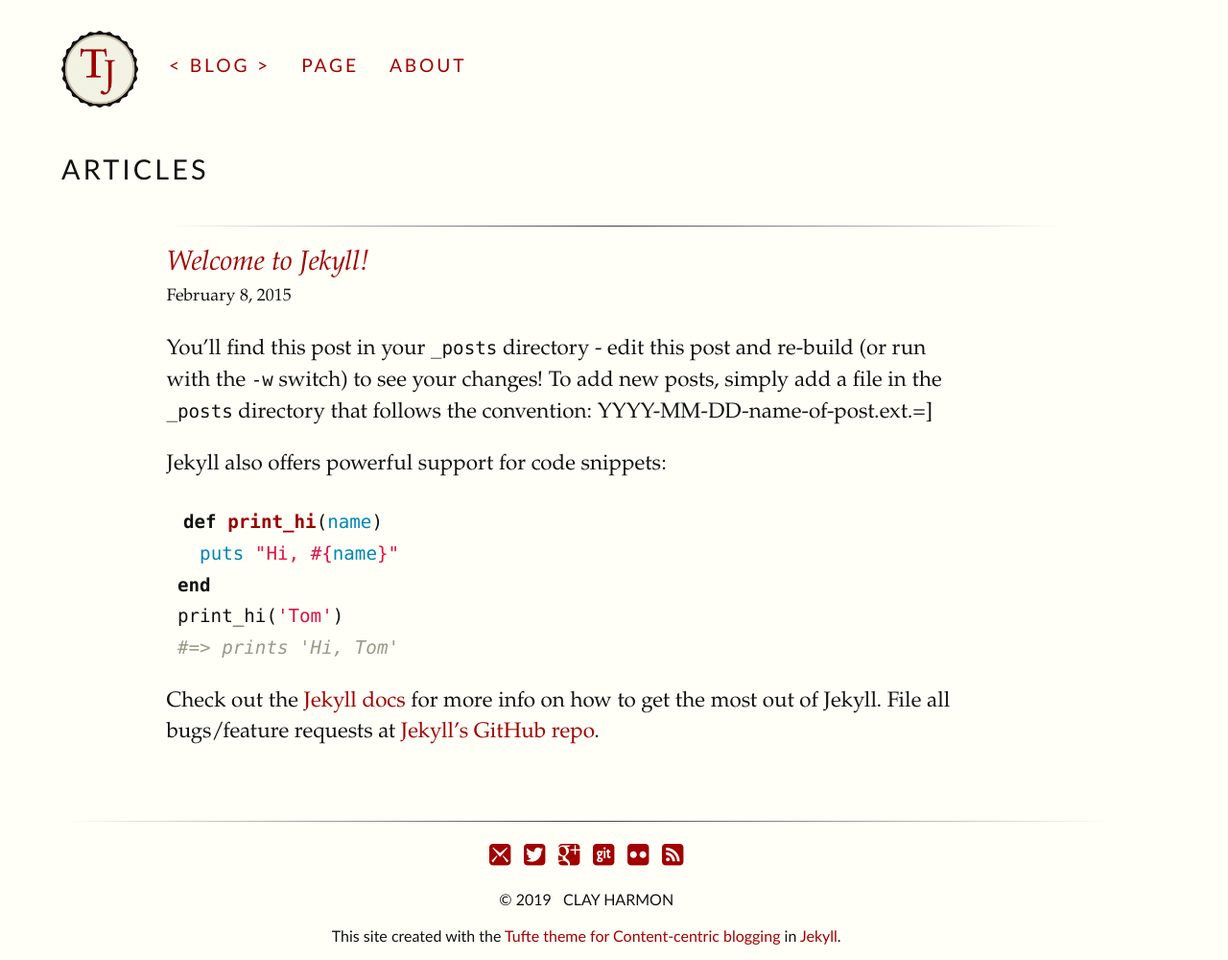
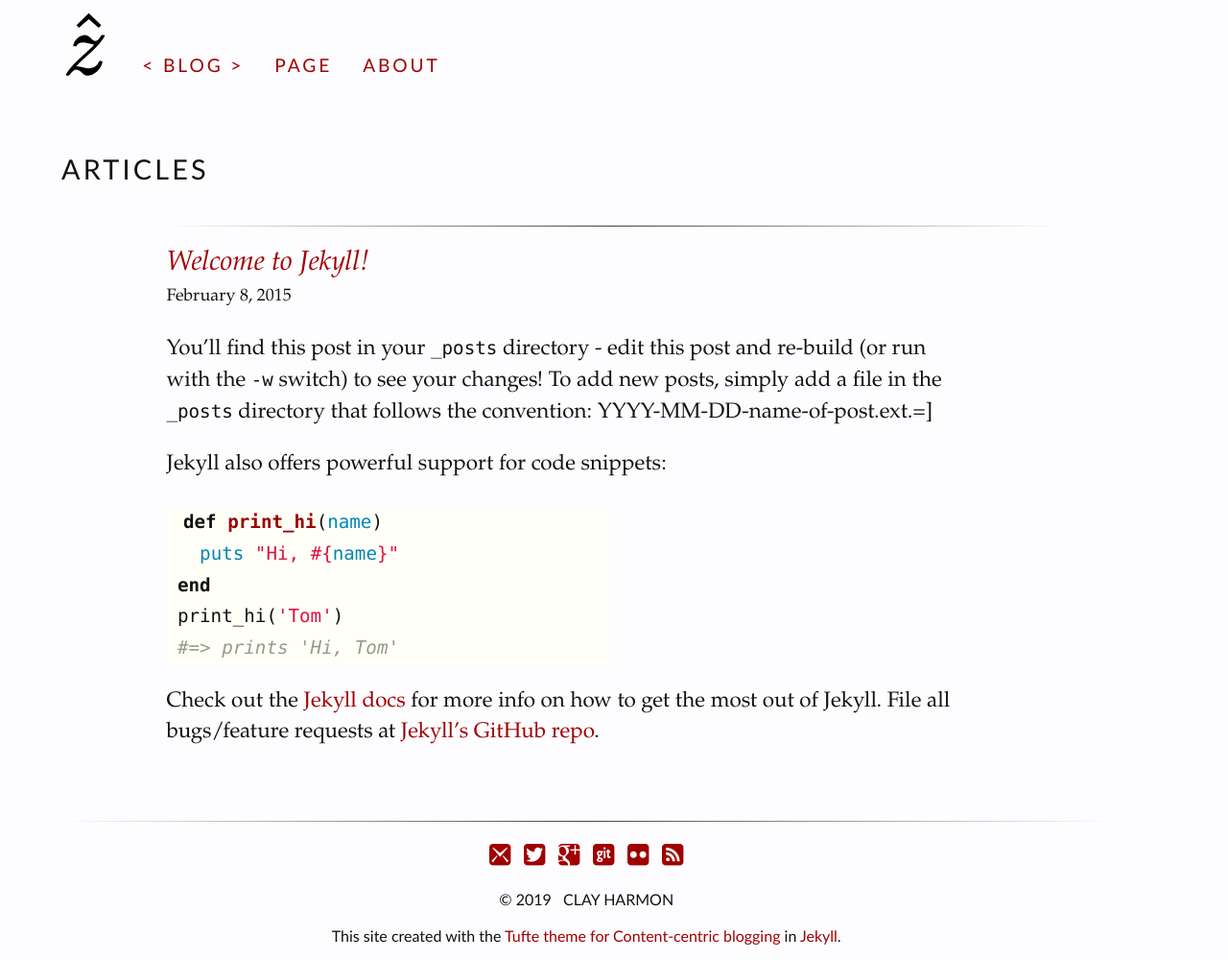
Before and after one commit to danabo/zhat, a Jekyll site: the page built from index.html, in a window 1280 px wide. Shown: the whole page at 96% size. Built offline with Jekyll 4.4.1, drawn with Linux system fonts in a browser that asks for light colours.

Commit message:
zhat icons

```diff
--- a/_includes/head.html
+++ b/_includes/head.html
@@ -40,4 +40,6 @@
   <link rel="canonical" href="{{ page.url | replace:'index.html','' | prepend: site.baseurl | prepend: site.url }}">
 
   <link rel="alternate" type="application/rss+xml" title="{{ site.title }}" href="{{ "/feed.xml" | prepend: site.baseurl | prepend: site.url }}" />
+
+  <link rel="shortcut icon" type="image/png" href="{{ "/assets/img/favicon-32x32.png" | prepend: site.baseurl }}">
 </head>
--- a/_includes/header.html
+++ b/_includes/header.html
@@ -1,9 +1,9 @@
 <!--- Header and nav template site-wide -->
 <header>
-    <nav class="group">
-	<a href="{{site.baseurl}}/"><img class="badge" src="{{site.baseurl}}/assets/img/badge_1.png" alt="CH"></a>
-	{% for node in site.pages %}
-		{% unless node.nav_exclude %}
+  <nav class="group">
+  	<a href="{{site.baseurl}}/"><img class="badge" src="{{site.baseurl}}/assets/img/zhat.svg" alt="\hat{z}" onerror="this.onerror=null;this.src='{{site.baseurl}}/assets/img/zhat-large.png';"></a>
+		{% for node in site.pages %}
+			{% unless node.nav_exclude %}
 		    {% if page.url == node.url %}
 		      <a class="active" href="{{node.url | prepend: site.baseurl}}" class="active">{{node.title}}</a>
 		    {% else %}
--- a/_sass/_settings.scss
+++ b/_sass/_settings.scss
@@ -8,7 +8,7 @@ $sans-font:  "Gill Sans", "Gill Sans MT", "Lato", Calibri, sans-serif;
 $code-font: Consolas, "Liberation Mono", Menlo, Courier, monospace;
 $url-font: "Lucida Console", "Lucida Sans Typewriter", Monaco, "Bitstream Vera Sans Mono", monospace;
 $text-color: #111;
-$bg-color: #fffff8;
+$bg-color: #fdfdff;
 $contrast-color: #a00000;
 $border-color: #333333;
 $link-style: color; // choices are 'color' or 'underline'. Default is color using $contrast-color set above
--- a/css/tufte.scss
+++ b/css/tufte.scss
@@ -367,7 +367,7 @@ header > nav a img{
   height: 5rem;
   position: relative;
   max-width: 100%;
-  top:-1.5rem;
+  top:-3rem;
 }
 ul.footer-links, .credits{
   list-style: none;
```
Also changed, not shown: assets/img/favicon-32x32.png (added), assets/img/zhat-large.png (added), assets/img/zhat.svg (added), 1 other file.
